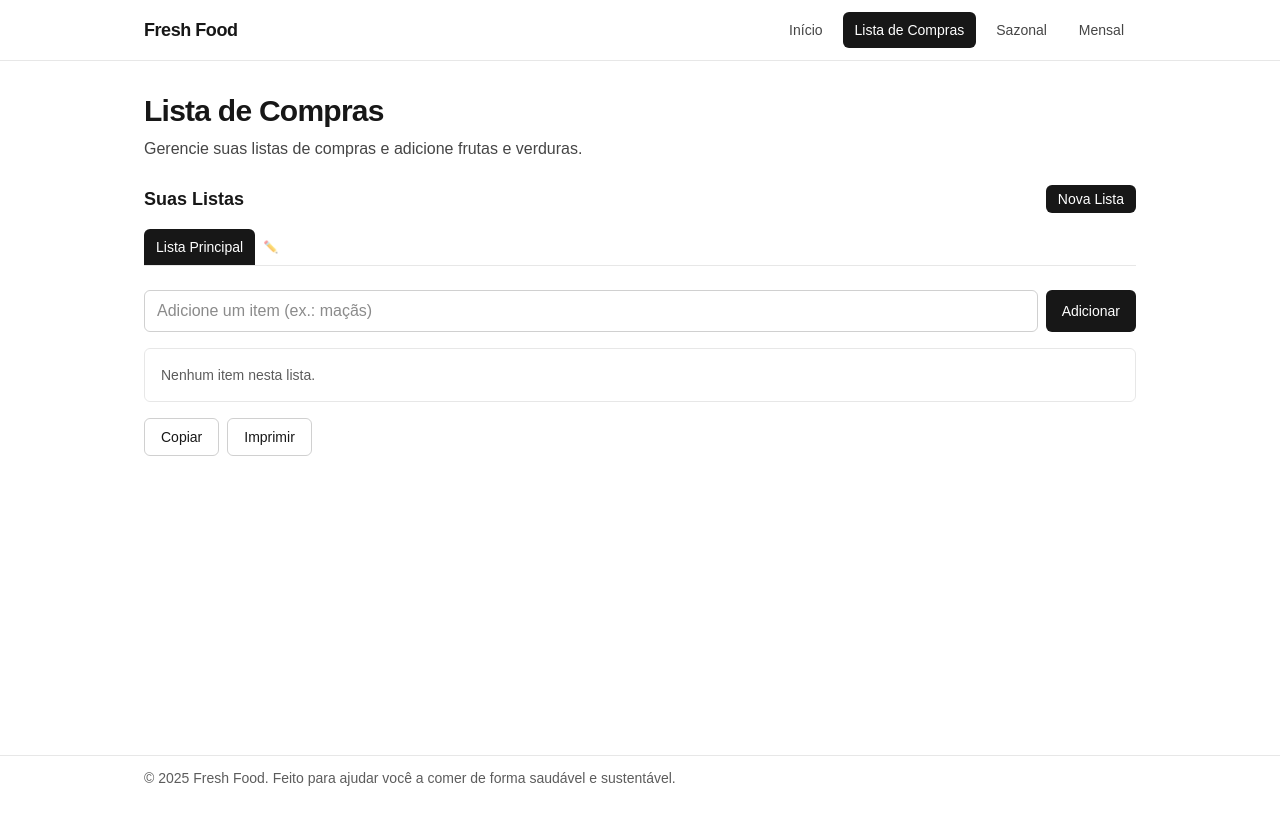
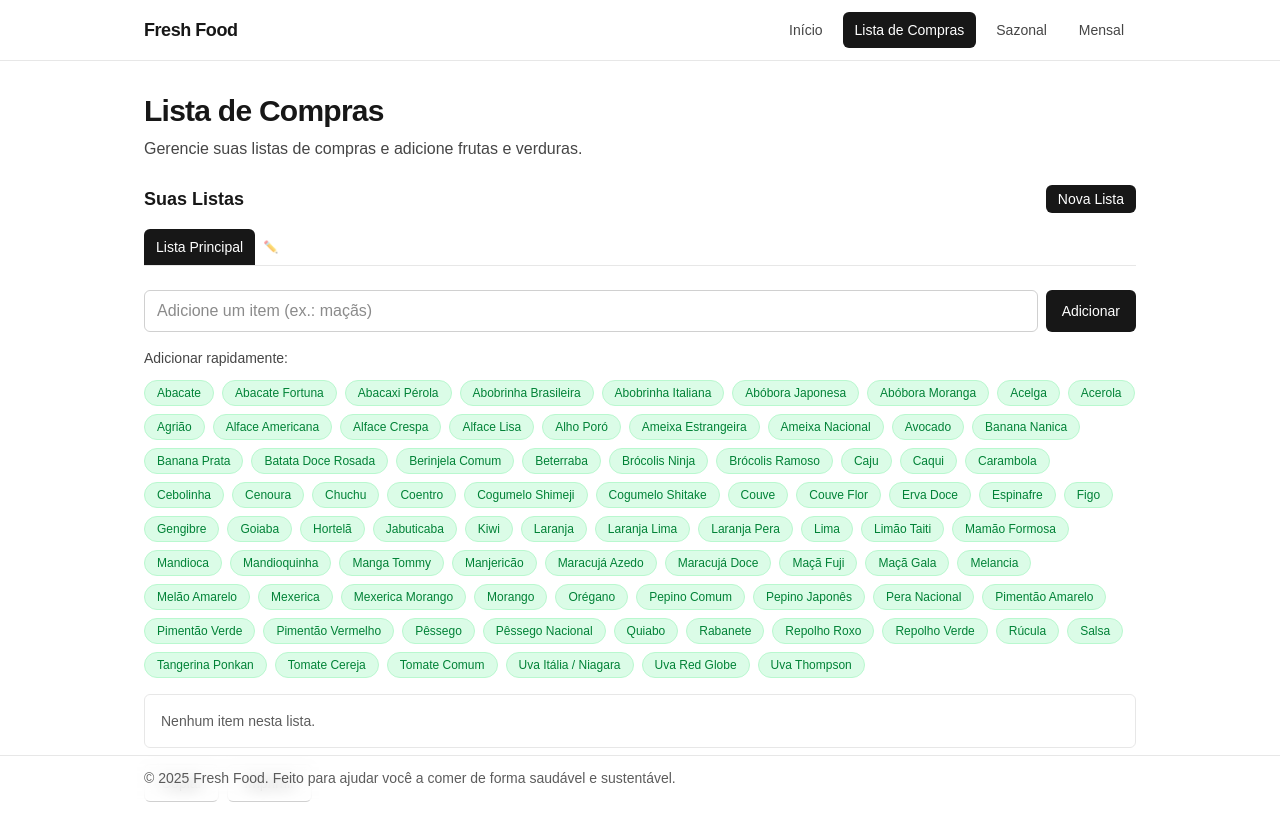
Before and after one commit to ValdineiJunior/fresh-food, a Next.js app: page /shopping-list in a window 1280 px wide. Both pictures are taken after a click on the button "Lista Principal". Shown: the top 840 px of the page. Before the commit the page ends 800 px from the top, so only its background shows below. Built offline with nearby package versions, Linux system fonts and the light colour scheme.

Commit message:
feat: integrate seasonal items into shopping list, allowing quick addition of tags and dynamic management of available items

```diff
--- a/src/app/shopping-list/page.tsx
+++ b/src/app/shopping-list/page.tsx
@@ -1,6 +1,7 @@
 "use client";
 
 import React, { useEffect, useState } from "react";
+import { getAllSeasonalItems } from "@/data/seasonal";
 
 type Item = { id: string; name: string };
 
@@ -36,6 +37,7 @@ export default function ShoppingListPage() {
   const [editingName, setEditingName] = useState("");
   const [showNewListForm, setShowNewListForm] = useState(false);
   const [newListName, setNewListName] = useState("");
+  const [availableTags, setAvailableTags] = useState<string[]>([]);
 
   // Load lists from localStorage on mount
   useEffect(() => {
@@ -53,6 +55,17 @@ export default function ShoppingListPage() {
       }
     }
   }, [selectedListId]);
+
+  // Load seasonal items for tags
+  useEffect(() => {
+    const seasonalItems = getAllSeasonalItems();
+    const allItems = [
+      ...seasonalItems.fruits,
+      ...seasonalItems.legumes,
+      ...seasonalItems.greensAndHerbs,
+    ];
+    setAvailableTags(allItems);
+  }, []);
 
   // Save lists to localStorage during rendering
   const [prevLists, setPrevLists] = useState(lists);
@@ -130,6 +143,9 @@ export default function ShoppingListPage() {
   function removeItem(itemId: string) {
     if (!selectedList) return;
 
+    // Find the item being removed to check if it's a tag
+    const itemToRemove = selectedList.items.find((item) => item.id === itemId);
+
     setLists((prev) =>
       prev.map((list) =>
         list.id === selectedListId
@@ -137,6 +153,39 @@ export default function ShoppingListPage() {
           : list
       )
     );
+
+    // If the removed item was one of the seasonal items, add it back to available tags
+    if (itemToRemove) {
+      const seasonalItems = getAllSeasonalItems();
+      const allSeasonalItems = [
+        ...seasonalItems.fruits,
+        ...seasonalItems.legumes,
+        ...seasonalItems.greensAndHerbs,
+      ];
+
+      if (allSeasonalItems.includes(itemToRemove.name)) {
+        setAvailableTags((prev) => [...prev, itemToRemove.name]);
+      }
+    }
+  }
+
+  function addItemFromTag(tag: string) {
+    if (!selectedList) return;
+
+    // Add the tag as an item to the selected list
+    setLists((prev) =>
+      prev.map((list) =>
+        list.id === selectedListId
+          ? {
+              ...list,
+              items: [{ id: crypto.randomUUID(), name: tag }, ...list.items],
+            }
+          : list
+      )
+    );
+
+    // Remove the tag from available tags
+    setAvailableTags((prev) => prev.filter((t) => t !== tag));
   }
 
   function copyList() {
@@ -306,6 +355,27 @@ export default function ShoppingListPage() {
             </button>
           </div>
 
+          {/* Quick Add Tags */}
+          <div className="space-y-3">
+            <h4 className="text-sm font-medium text-foreground/80">
+              Adicionar rapidamente:
+            </h4>
+            <div className="flex flex-wrap gap-2">
+              {availableTags
+                .slice()
+                .sort()
+                .map((tag) => (
+                  <button
+                    key={tag}
+                    onClick={() => addItemFromTag(tag)}
+                    className="px-3 py-1 text-xs bg-green-100 dark:bg-green-900/30 text-green-700 dark:text-green-300 rounded-full border border-green-200 dark:border-green-800 hover:bg-green-200 dark:hover:bg-green-900/50 transition-colors"
+                  >
+                    {tag}
+                  </button>
+                ))}
+            </div>
+          </div>
+
           <ul className="divide-y divide-foreground/10 border border-foreground/10 rounded-md">
             {selectedList.items.length === 0 && (
               <li className="p-4 text-sm text-foreground/70">
--- a/src/data/seasonal.ts
+++ b/src/data/seasonal.ts
@@ -562,3 +562,22 @@ export const seasonalByMonth: Record<string, SeasonalMonth> = {
 export function getSeasonal(month: number): SeasonalMonth | undefined {
   return seasonalByMonth[keyOf(month)];
 }
+
+// Get all unique items across all seasons
+export function getAllSeasonalItems() {
+  const allFruits = new Set<string>();
+  const allLegumes = new Set<string>();
+  const allGreensAndHerbs = new Set<string>();
+
+  Object.values(seasonalByMonth).forEach((monthData) => {
+    monthData.fruits.forEach((fruit) => allFruits.add(fruit));
+    monthData.legumes.forEach((legume) => allLegumes.add(legume));
+    monthData.greensAndHerbs.forEach((green) => allGreensAndHerbs.add(green));
+  });
+
+  return {
+    fruits: Array.from(allFruits).sort(),
+    legumes: Array.from(allLegumes).sort(),
+    greensAndHerbs: Array.from(allGreensAndHerbs).sort(),
+  };
+}
```
